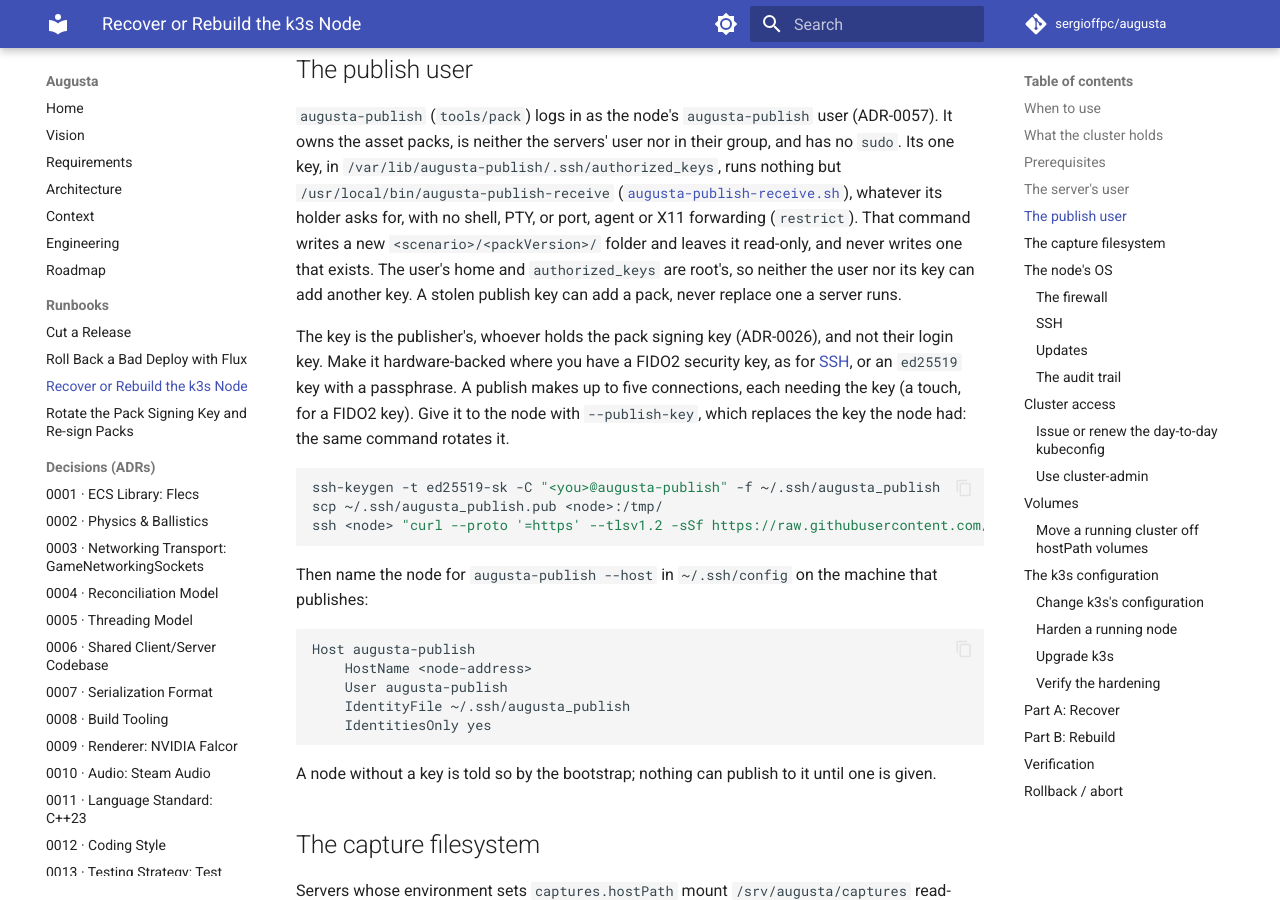
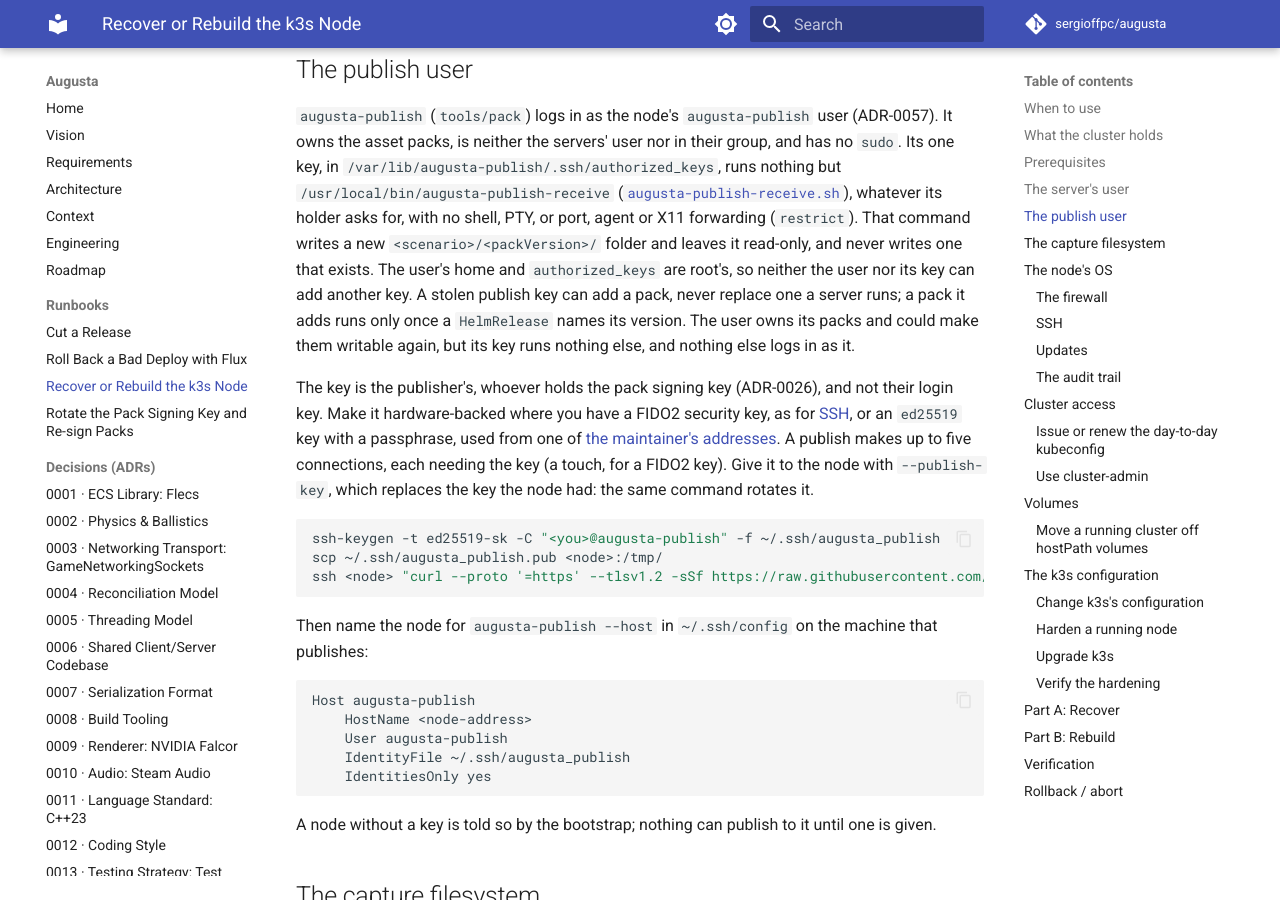
Before and after one commit to sergioffpc/augusta, an MkDocs documentation site: the page built from docs/runbooks/k3s-node-recovery.md, in a window 1280 px wide and 900 px high, scrolled down 2296 px. Built offline with MkDocs 1.6.1 and Material for MkDocs 9.7.7, drawn with Linux system fonts in a browser that asks for light colours; comment, search, counter and statistics services are not loaded; some of the changed text lies outside the part shown.

Commit message:
fix(publish): seal a pack before it is published, and refuse more
From the review of the forced command and the bootstrap:

- commit seals the staging folder before renaming it into place, so a
  published folder is never writable, and takes server.pack and
  signing.pub, each once; a command over more than one line is refused.
- The script ends in main "$@", its functions say what they print and
  how they exit.
- bootstrap-node.sh writes the publish key in write_publish_key, and
  refuses a key line that carries options of its own.
- The runbooks no longer claim more than the modes give: the folder is
  read-only to the publish user, whose key runs nothing else; the key
  is used from a maintainer's address.

Co-Authored-By: Claude Opus 5.5 <noreply@anthropic.com>

````diff
--- a/docs/runbooks/k3s-node-recovery.md
+++ b/docs/runbooks/k3s-node-recovery.md
@@ -116,14 +116,17 @@ forwarding (`restrict`). That command writes a new `<scenario>/<packVersion>/`
 folder and leaves it read-only, and never writes one that exists. The user's
 home and `authorized_keys` are root's, so neither the user nor its key can add
 another key. A stolen publish key can add a pack, never replace one a server
-runs.
+runs; a pack it adds runs only once a `HelmRelease` names its version. The user
+owns its packs and could make them writable again, but its key runs nothing
+else, and nothing else logs in as it.
 
 The key is the publisher's, whoever holds the pack signing key (ADR-0026), and
 not their login key. Make it hardware-backed where you have a FIDO2 security
-key, as for [SSH](#ssh), or an `ed25519` key with a passphrase. A publish makes
-up to five connections, each needing the key (a touch, for a FIDO2 key). Give it
-to the node with `--publish-key`, which replaces the key the node had: the same
-command rotates it.
+key, as for [SSH](#ssh), or an `ed25519` key with a passphrase, used from one of
+[the maintainer's addresses](#the-firewall). A publish makes up to five
+connections, each needing the key (a touch, for a FIDO2 key). Give it to the
+node with `--publish-key`, which replaces the key the node had: the same command
+rotates it.
 
 ```sh
 ssh-keygen -t ed25519-sk -C "<you>@augusta-publish" -f ~/.ssh/augusta_publish
@@ -912,7 +915,8 @@ ssh <node> "sudo -u augusta-publish touch /srv/augusta/asset-packs/<scenario>/<p
 
 - The first gets no shell: it prints `only digests, receive and commit` and
   exits `2`. The second fails with `remote port forwarding failed`. The third,
-  for any published version, fails with `Permission denied`.
+  for any published version, fails with `Permission denied`: the folder is
+  read-only to the publish user.
 - [Updates](#updates)' checks show `Debian-Security` alone, and
   [The audit trail](#the-audit-trail)'s show the login just made, from that
   address.
````
Also changed, not shown: docs/runbooks/pack-key-rotation.md (+3 -3 lines), 4 other files.
